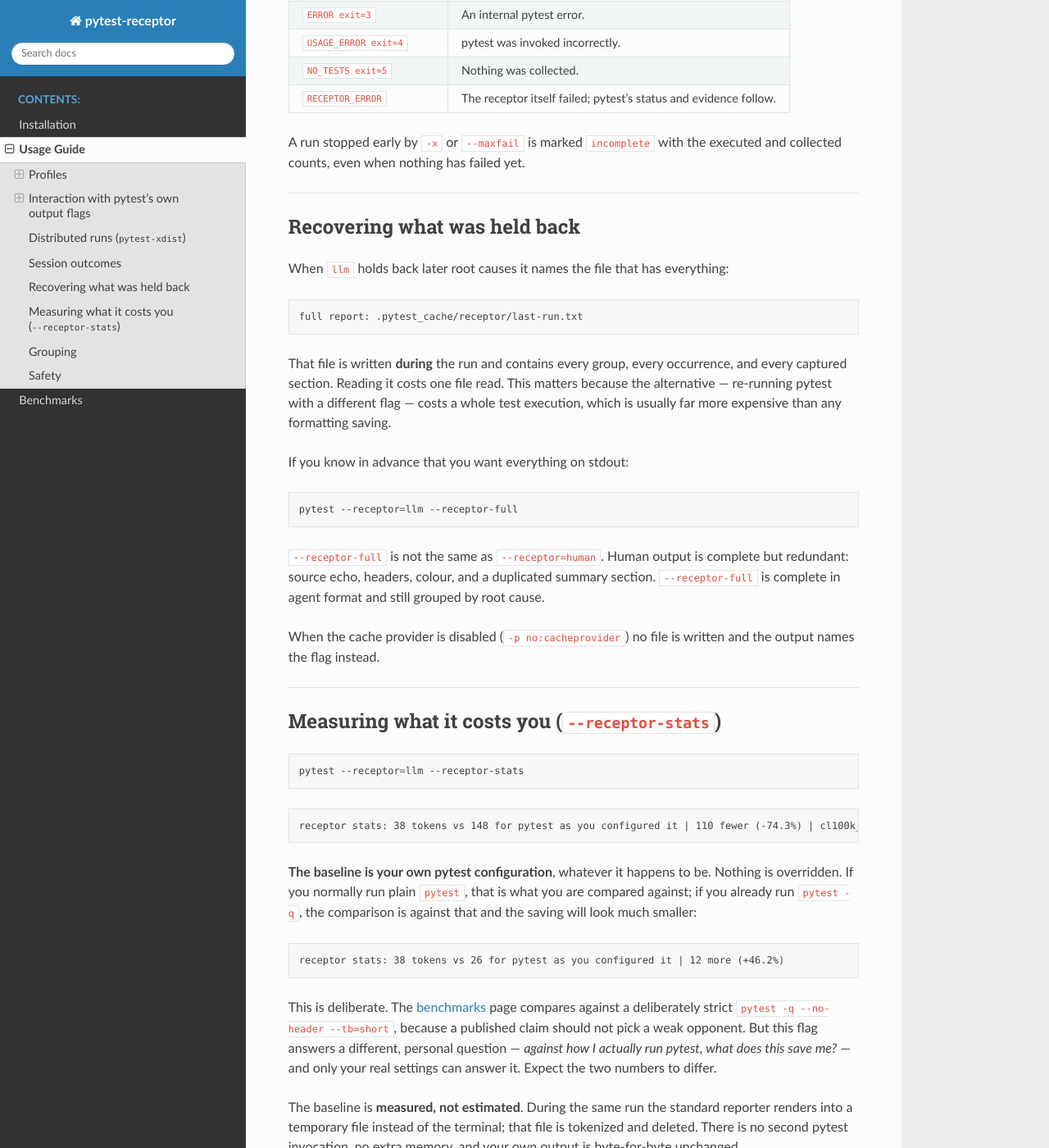
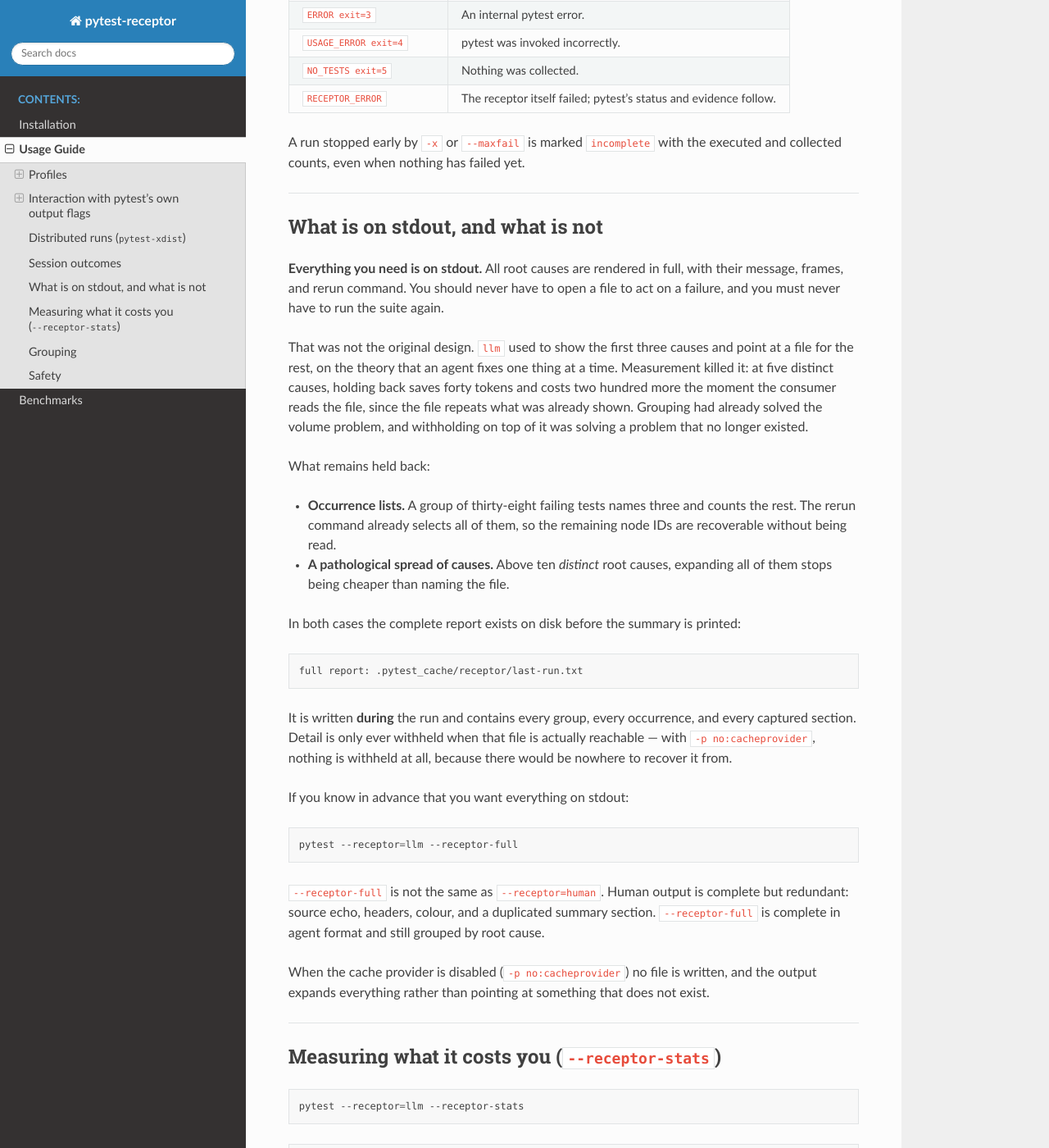
Before and after one commit to uibcdf/pytest-receptor, a Sphinx documentation site: the page built from docs/usage.md, in a window 1280 px wide and 1400 px high, scrolled down 3858 px. Shown: the whole window at 82% size. Built offline with Sphinx 7.4.7 and the Read the Docs theme 3.1.0, drawn with Linux system fonts in a browser that asks for light colours; some of the changed text lies outside the part shown.

Commit message:
fix: stop withholding root causes, and never make detail unreachable
Two objections to progressive disclosure, both correct, and the design was
wrong on both counts.

Pointing at a file that can only be regenerated by re-running the suite is
unacceptable outright, not merely expensive. That happened with
`-p no:cacheprovider`: no report was written, and the output said "rerun with
--receptor-full". Withholding is now conditional on the on-disk report actually
existing, so where it cannot be written nothing is held back at all.

And withholding root causes at all costs more than it saves, because the file
repeats what was already shown. Measured on distinct causes: at three it saves
nothing; at five it saves 40 tokens and costs 200 more the moment the consumer
reads the file; only past ten does the trade become defensible. Grouping had
already collapsed the volume -- a thousand failures become a handful of causes --
so withholding on top of it was solving a problem that no longer existed.

Every root cause is now rendered in full. Occurrence lists are still truncated,
which is where the volume actually is and where the rerun command already
selects what was cut. Only a spread of more than ten distinct causes is
summarized.

The five-cause benchmark drops from -42.7% to -32.9% against tuned pytest, and
that is the honest price of the correction. Still a third cheaper there, still
-48% against the plain pytest an agent actually runs, and now a consumer can
work from stdout alone.

Also bumps the CI actions off Node 20 before its deprecation turns the pilot's
first look at the repository red.

````diff
--- a/docs/usage.md
+++ b/docs/usage.md
@@ -57,7 +57,7 @@ FAIL exit=1 | 38 failed, 90 passed | 12.40s | 1 root cause
 * No source echo. The agent already has your files; the assertion diff, which it
   cannot reconstruct, is kept.
 * A literal rerun command per group.
-* The first three root causes in full, the rest one line each.
+* Every root cause in full. Only a pathological spread is summarized.
 
 ### `ci`
 
@@ -75,7 +75,7 @@ The CI profile therefore expands **every** group rather than holding any back.
 | :--- | :--- | :--- |
 | ANSI colour | off | off |
 | Progress output | none | none |
-| Root causes expanded | first three | all |
+| Root causes expanded | all, unless more than ten | all |
 | On-disk report referenced | yes | no |
 
 ---
@@ -176,19 +176,38 @@ executed and collected counts, even when nothing has failed yet.
 
 ---
 
-## Recovering what was held back
+## What is on stdout, and what is not
 
-When `llm` holds back later root causes it names the file that has everything:
+**Everything you need is on stdout.** All root causes are rendered in full, with
+their message, frames, and rerun command. You should never have to open a file
+to act on a failure, and you must never have to run the suite again.
+
+That was not the original design. `llm` used to show the first three causes and
+point at a file for the rest, on the theory that an agent fixes one thing at a
+time. Measurement killed it: at five distinct causes, holding back saves forty
+tokens and costs two hundred more the moment the consumer reads the file, since
+the file repeats what was already shown. Grouping had already solved the volume
+problem, and withholding on top of it was solving a problem that no longer
+existed.
+
+What remains held back:
+
+* **Occurrence lists.** A group of thirty-eight failing tests names three and
+  counts the rest. The rerun command already selects all of them, so the
+  remaining node IDs are recoverable without being read.
+* **A pathological spread of causes.** Above ten *distinct* root causes,
+  expanding all of them stops being cheaper than naming the file.
+
+In both cases the complete report exists on disk before the summary is printed:
 
 ```text
 full report: .pytest_cache/receptor/last-run.txt
 ```
 
-That file is written **during** the run and contains every group, every
-occurrence, and every captured section. Reading it costs one file read. This
-matters because the alternative — re-running pytest with a different flag — costs
-a whole test execution, which is usually far more expensive than any formatting
-saving.
+It is written **during** the run and contains every group, every occurrence, and
+every captured section. Detail is only ever withheld when that file is actually
+reachable — with `-p no:cacheprovider`, nothing is withheld at all, because
+there would be nowhere to recover it from.
 
 If you know in advance that you want everything on stdout:
 
@@ -200,8 +219,9 @@ pytest --receptor=llm --receptor-full
 but redundant: source echo, headers, colour, and a duplicated summary section.
 `--receptor-full` is complete in agent format and still grouped by root cause.
 
-When the cache provider is disabled (`-p no:cacheprovider`) no file is written
-and the output names the flag instead.
+When the cache provider is disabled (`-p no:cacheprovider`) no file is written,
+and the output expands everything rather than pointing at something that does
+not exist.
 
 ---
 
````
Also changed, not shown: README.md (+8 -8 lines), devguide/audit_action_register_2026-07-17.md (+19 -1 lines), devguide/molsysmt_pilot.md (+4 -0 lines), devguide/scope_0.6.md (+12 -2 lines), docs/benchmarks.md (+2 -2 lines), docs/index.md (+5 -5 lines), 4 other files.
